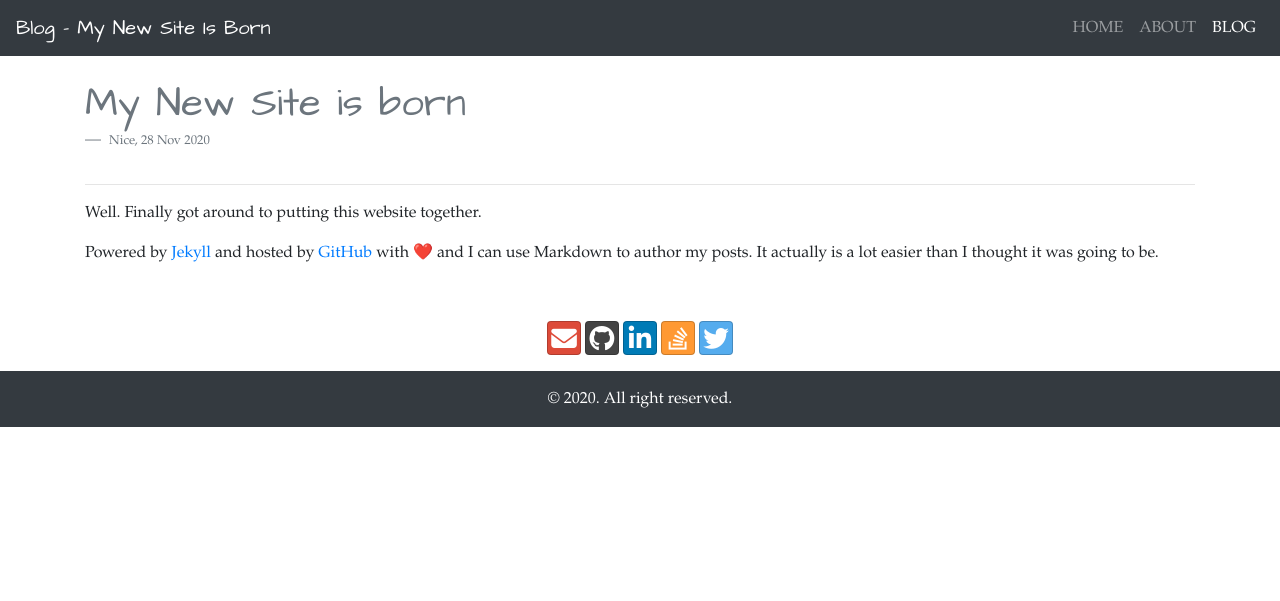
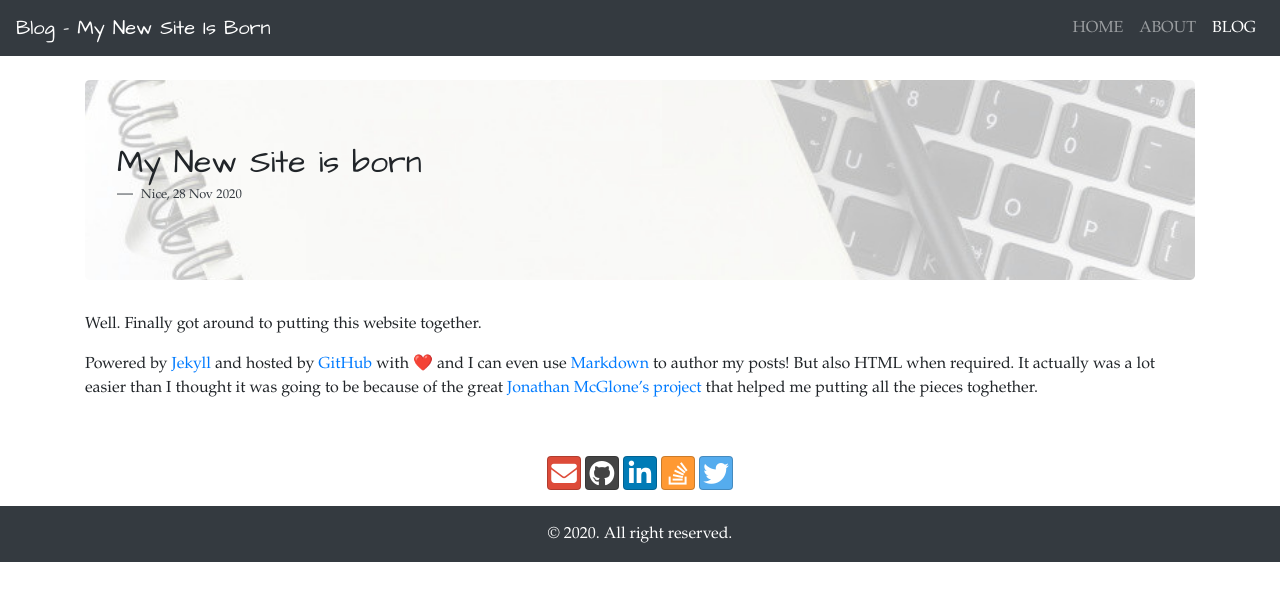
Before and after one commit to madrisan/madrisan.github.io, a Jekyll site: the page built from _posts/2020-11-28-davide-madrisan-site-launched.md, in a window 1280 px wide. Shown: the top 601 px of the page. Built offline with Jekyll 4.4.1, drawn with Linux system fonts in a browser that asks for light colours; nearby versions of some CDN libraries; emoji names are drawn with the system emoji font.

Commit message:
Add a jumbotron with image for the posts
Signed-off-by: Davide Madrisan <davide.madrisan@gmail.com>

```diff
--- a/_layouts/post.html
+++ b/_layouts/post.html
@@ -23,13 +23,11 @@ layout: default
     </div>
 </nav>
 
-
 <div class="container pt-4">
-    <div class="row">
-        <div class="col">
+    <div class="jumbotron blog-jumbotron">
         <blockquote class="blockquote">
-                <h1 class="text-secondary mb-0">{{ page.title }}</h1>
-                <footer class="blockquote-footer">
+            <h2 class="text-bold mb-0">{{ page.title }}</h2>
+            <footer class="blockquote-footer text-dark">
                 <small>
                 {% if page.location %}
                     {{ page.location }},
@@ -39,8 +37,7 @@ layout: default
             </footer>
         </blockquote>
     </div>
-    </div>
-    <hr>
+
     <div class="row pt-0">
         <div class="col">
             {{ content }}
--- a/_posts/2020-11-28-davide-madrisan-site-launched.md
+++ b/_posts/2020-11-28-davide-madrisan-site-launched.md
@@ -9,5 +9,8 @@ Well. Finally got around to putting this website together.
 
 Powered by [Jekyll](http://jekyllrb.com) and
 hosted by [GitHub](https://github.com/madrisan/madrisan.github.io) with :heart:
-and I can use Markdown to author my posts.
-It actually is a lot easier than I thought it was going to be.
+and I can even use [Markdown](https://en.wikipedia.org/wiki/Markdown) to author my posts!
+But also HTML when required.
+It actually was a lot easier than I thought it was going to be because of the
+great [Jonathan McGlone's project](https://github.com/hankquinlan/hankquinlan.github.io/)
+that helped me putting all the pieces toghether.
--- a/assets/css/blog.css
+++ b/assets/css/blog.css
@@ -1,3 +1,10 @@
 a.posts {
     font-size: 2em;
 }
+
+.blog-jumbotron {
+    background: url("/images/blog-jumbotron.jpg");
+    background-position: 0 50%;
+    background-size: cover;
+    height: 200px;
+}
```
Also changed, not shown: images/blog-jumbotron.jpg (added). Lines whose indentation alone changed are shown as unchanged.
